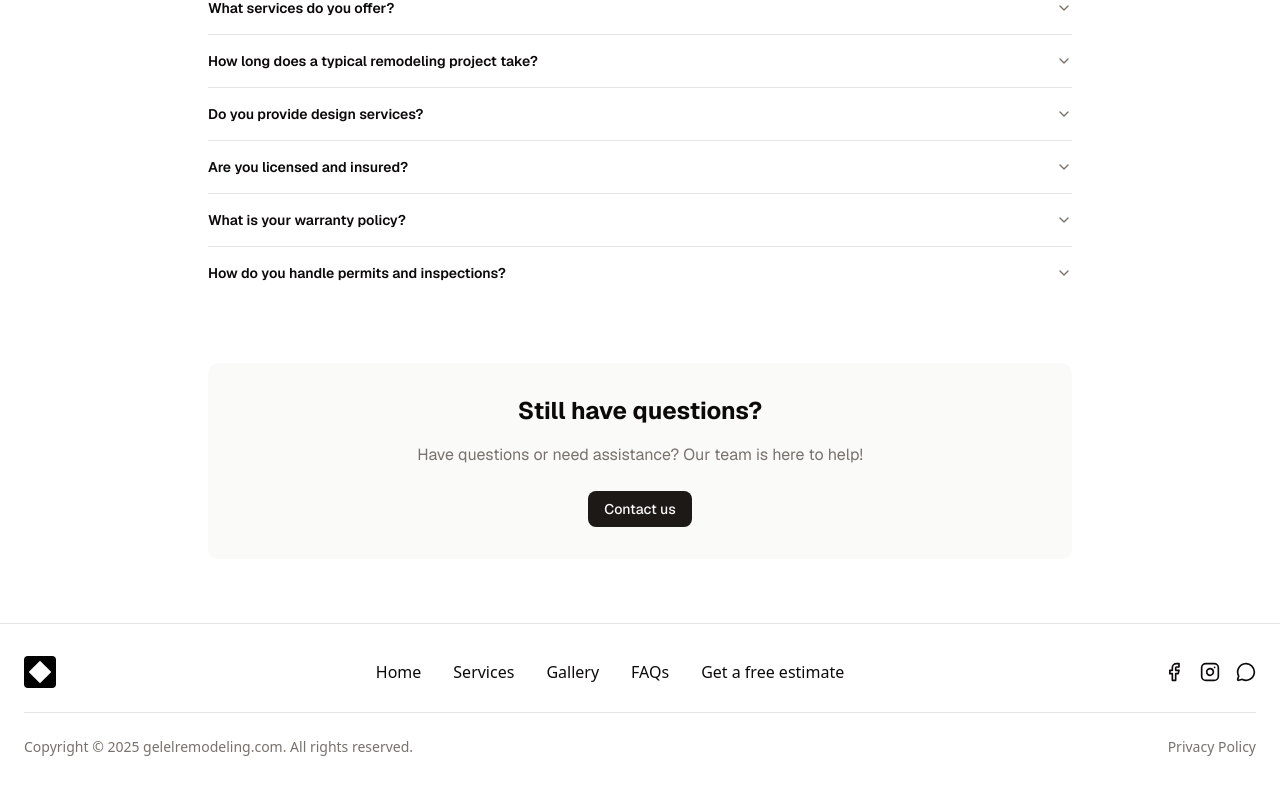
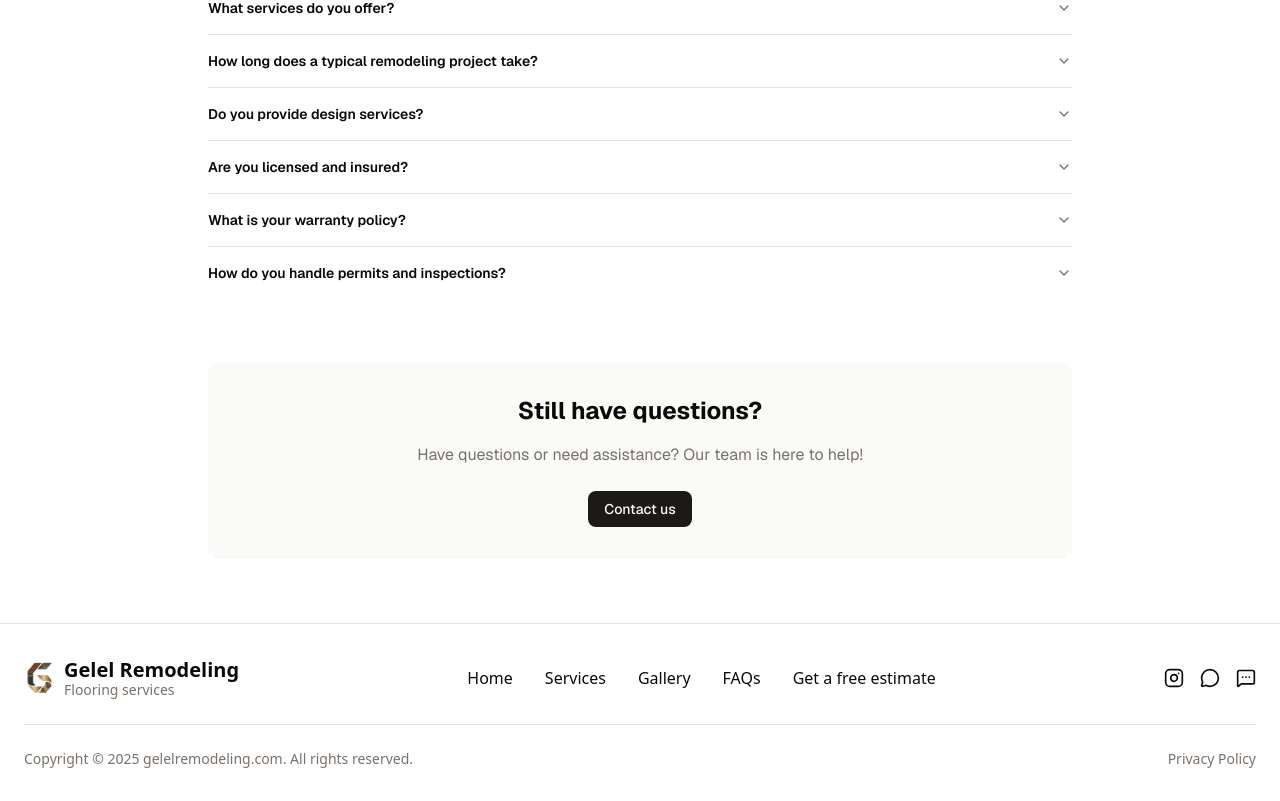
Before and after one commit to YasielCabrera/gelel-remodeling, a Next.js app: page / in a window 1280 px wide. Shown: the part 4209-5010 px from the top of the page. Built offline with nearby package versions, Linux system fonts and the light colour scheme.

Commit message:
feat: update footer with logo and company branding
- Replace placeholder logo with actual logo.png image
- Add company name 'Gelel Remodeling' and tagline 'Flooring services'
- Hide text between md and lg breakpoints to prevent layout issues
- Maintain consistent styling with navbar component

```diff
--- a/components/footer/footer.tsx
+++ b/components/footer/footer.tsx
@@ -1,10 +1,11 @@
 import Link from "next/link";
+import Image from "next/image";
 import { Separator } from "@/components/ui/separator";
-import { Facebook, Instagram, MessageCircle } from "lucide-react";
+import { Facebook, Instagram, MessageCircle, MessageSquareMore } from "lucide-react";
 import { isFeatureEnabled } from "@/config";
 
 function Footer() {
-  const isFaqEnabled = isFeatureEnabled('faq');
+  const isFaqEnabled = isFeatureEnabled("faq");
 
   const navigationLinks = [
     { href: "/", label: "Home" },
@@ -15,9 +16,21 @@ function Footer() {
   ];
 
   const socialLinks = [
-    { href: "#", icon: Facebook, label: "Facebook" },
-    { href: "#", icon: Instagram, label: "Instagram" },
-    { href: "#", icon: MessageCircle, label: "WhatsApp" },
+    {
+      href: "https://www.instagram.com/gelelremodeling/",
+      icon: Instagram,
+      label: "Instagram",
+    },
+    {
+      href: "https://wa.me/+17864583366",
+      icon: MessageCircle,
+      label: "WhatsApp",
+    },
+    {
+      href: "sms:+17864583366?body=Hello, I'm interested in your services.",
+      icon: MessageSquareMore,
+      label: "SMS",
+    },
   ];
 
   const legalLinks = [
@@ -32,9 +45,21 @@ function Footer() {
         {/* Top Section - Desktop: Logo | Navigation | Social Icons */}
         <div className="flex flex-col items-center space-y-6 md:flex-row md:justify-between md:items-center md:space-y-0">
           {/* Logo */}
-          <div className="flex items-center">
-            <div className="w-8 h-8 bg-black rounded flex items-center justify-center">
-              <div className="w-4 h-4 bg-white transform rotate-45"></div>
+          <div className="flex items-center gap-2">
+            <Image
+              src="/logo.png"
+              alt="Gelel Remodeling Logo"
+              width={32}
+              height={32}
+              className="size-8"
+            />
+            <div className="hidden lg:flex flex-col leading-tight">
+              <span className="text-xl font-semibold whitespace-nowrap">
+                Gelel Remodeling
+              </span>
+              <span className="text-sm font-light text-muted-foreground whitespace-nowrap -mt-1">
+                Flooring services
+              </span>
             </div>
           </div>
 
```
